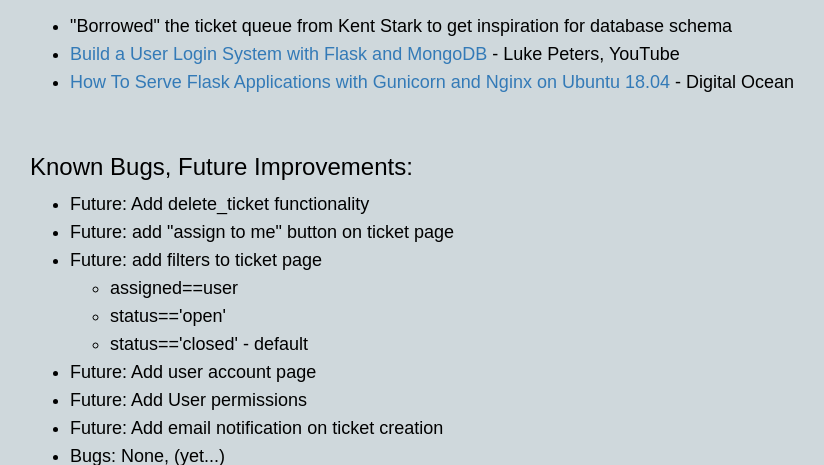
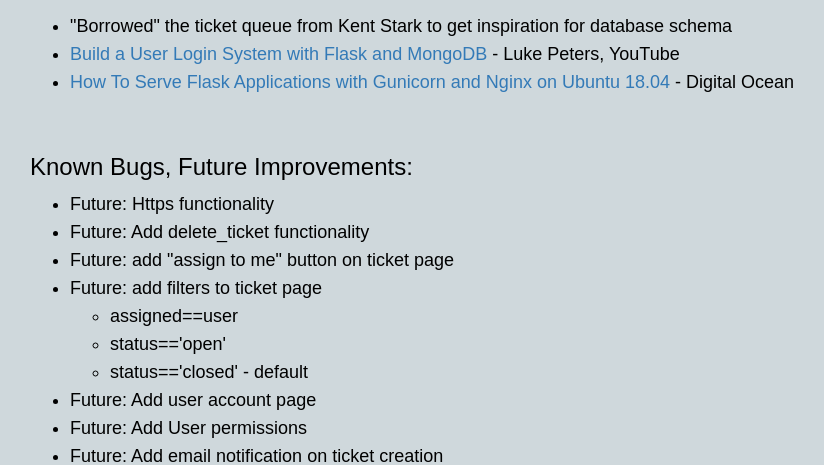
Before and after one commit to micle546/techsupport, a Flask app: page /about/ in a window 1280 px wide. Shown: the part 293-758 px from the top of the page, without its empty margins (65-889 px from the left). Run offline with Flask 2, Linux system fonts and the light colour scheme; some libraries are stand-ins or nearby versions.

Commit message:
minor, add https suggestion

```diff
--- a/techsupport/templates/about.html
+++ b/techsupport/templates/about.html
@@ -18,6 +18,7 @@
 
 <h3>Known Bugs, Future Improvements:</h3>
 <ul>
+    <li>Future: Https functionality</li>
     <li>Future: Add delete_ticket functionality</li>
     <li>Future: add "assign to me" button on ticket page</li>
     <li>Future: add filters to ticket page</li>
```
